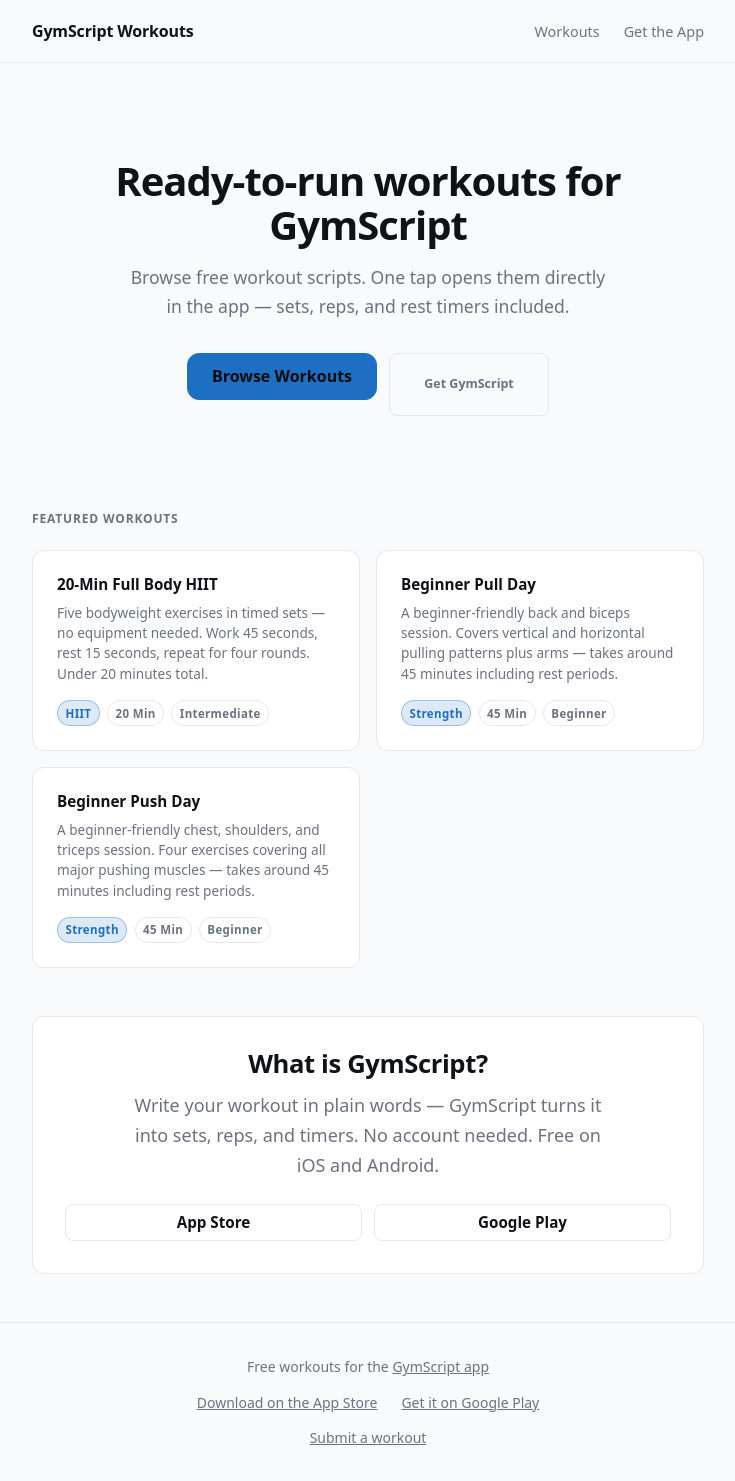
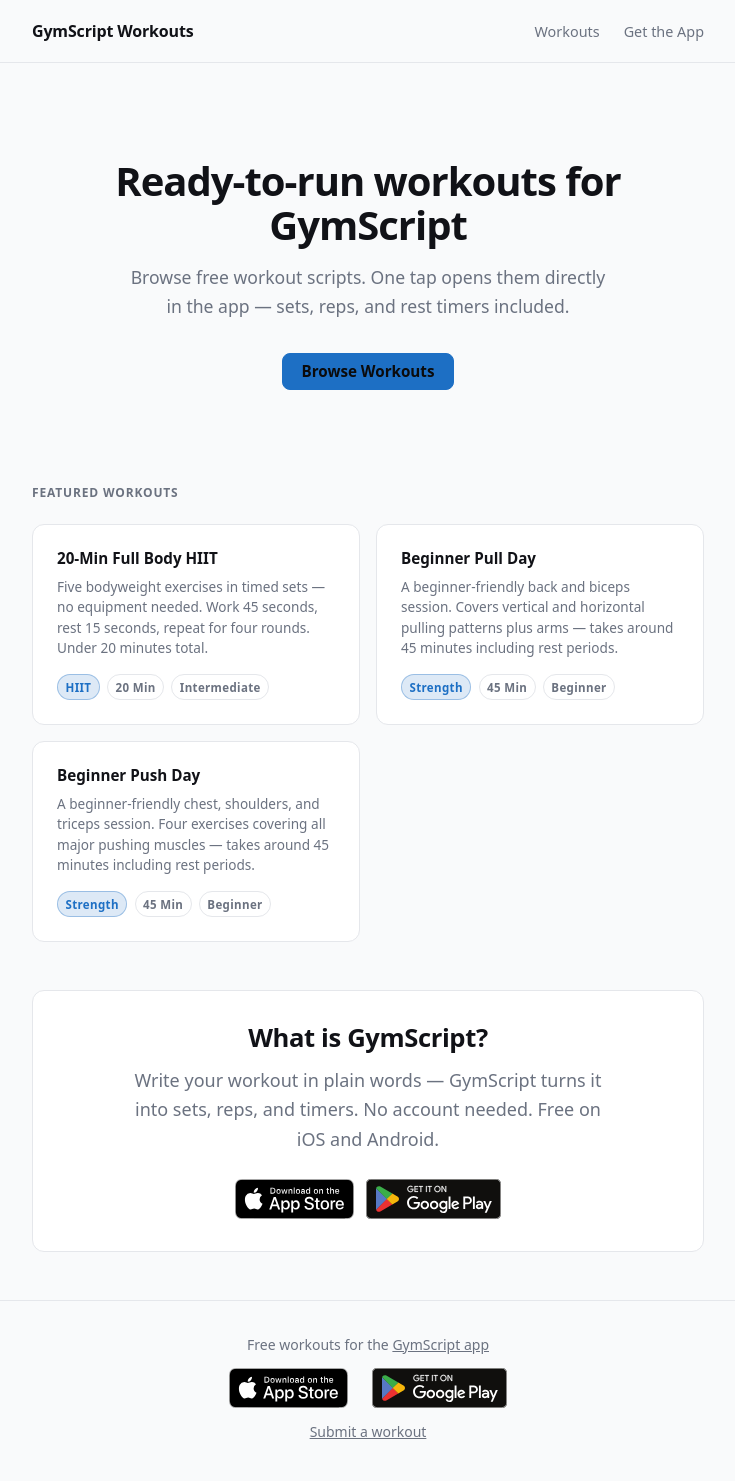
Before and after one commit to GymScript/workout-library, a Jekyll site: the page built from _pages/index.md, in a window 1280 px wide. Shown: the whole page, without its empty margins (272-1007 px from the left). Built offline with Jekyll 4.4.1, drawn with Linux system fonts in a browser that asks for light colours.

Commit message:
feat: replace text store links with official badge images
- Swap footer, workout download-prompt, and homepage about-section
  text links for App Store / Google Play SVG badges via .store-badge
- Remove unused .btn--store CSS; add minimal .store-badge rule
- Remove "Get GymScript" ghost button from hero CTA
- Normalize hero CTA button size (padding, font-size, border-radius)

Co-Authored-By: Claude Sonnet 4.6 <noreply@anthropic.com>

```diff
--- a/_layouts/default.html
+++ b/_layouts/default.html
@@ -34,8 +34,12 @@
     <div class="container">
       <p>Free workouts for the <a href="https://gymscript.app" rel="noopener">GymScript app</a></p>
       <div class="footer-store-links">
-        <a href="https://apps.apple.com/app/gymscript/id6751173133" rel="noopener noreferrer">Download on the App Store</a>
-        <a href="https://play.google.com/store/apps/details?id=loveboat.gymscript" rel="noopener noreferrer">Get it on Google Play</a>
+        <a href="https://apps.apple.com/app/gymscript/id6751173133" class="store-badge" rel="noopener noreferrer">
+          <img src="/assets/img/badge-app-store.svg" alt="Download on the App Store" height="40">
+        </a>
+        <a href="https://play.google.com/store/apps/details?id=loveboat.gymscript" class="store-badge" rel="noopener noreferrer">
+          <img src="/assets/img/badge-google-play.svg" alt="Get it on Google Play" height="40">
+        </a>
       </div>
       <p class="footer-copy"><a href="https://github.com/GymScript/workout-library" rel="noopener noreferrer">Submit a workout</a></p>
     </div>
--- a/_pages/index.md
+++ b/_pages/index.md
@@ -13,7 +13,6 @@ permalink: /
     <p>Browse free workout scripts. One tap opens them directly in the app — sets, reps, and rest timers included.</p>
     <div class="hero-cta">
       <a href="{{ '/workouts/' | relative_url }}" class="btn btn--primary">Browse Workouts</a>
-      <a href="https://gymscript.app" class="btn btn--ghost" rel="noopener">Get GymScript</a>
     </div>
   </section>
 
@@ -34,8 +33,12 @@ permalink: /
     <h2>What is GymScript?</h2>
     <p>Write your workout in plain words — GymScript turns it into sets, reps, and timers. No account needed. Free on iOS and Android.</p>
     <div class="about-gymscript__links">
-      <a href="https://apps.apple.com/app/gymscript/id6751173133" class="btn btn--store" rel="noopener noreferrer">App Store</a>
-      <a href="https://play.google.com/store/apps/details?id=loveboat.gymscript" class="btn btn--store" rel="noopener noreferrer">Google Play</a>
+      <a href="https://apps.apple.com/app/gymscript/id6751173133" class="store-badge" rel="noopener noreferrer">
+        <img src="/assets/img/badge-app-store.svg" alt="Download on the App Store" height="40">
+      </a>
+      <a href="https://play.google.com/store/apps/details?id=loveboat.gymscript" class="store-badge" rel="noopener noreferrer">
+        <img src="/assets/img/badge-google-play.svg" alt="Get it on Google Play" height="40">
+      </a>
     </div>
   </div>
 </div>
--- a/assets/css/main.css
+++ b/assets/css/main.css
@@ -240,17 +240,9 @@ p { max-width: 65ch; }
   border-color: var(--muted);
 }
 
-.btn--store {
-  background: var(--surface);
-  color: var(--text);
-  border-color: var(--border);
-  flex: 1;
-  min-width: 130px;
-}
-.btn--store:hover,
-.btn--store:focus-visible {
-  border-color: var(--accent);
-  color: var(--accent);
+.store-badge {
+  display: inline-block;
+  line-height: 0;
 }
 
 /* ---- Breadcrumb ---- */
@@ -450,8 +442,11 @@ p { max-width: 65ch; }
 .hero-cta .btn {
   min-width: 160px;
   width: auto;
+  padding: 0.65em 1.25em;
+  font-size: 0.95rem;
+  border-radius: var(--radius-sm);
+  margin-bottom: 0;
 }
-.hero-cta .btn--ghost { padding: 0.65em 1.25em; }
 
 .section-heading {
   font-size: 0.75rem;
```
Also changed, not shown: _layouts/workout.html (+8 -4 lines).
